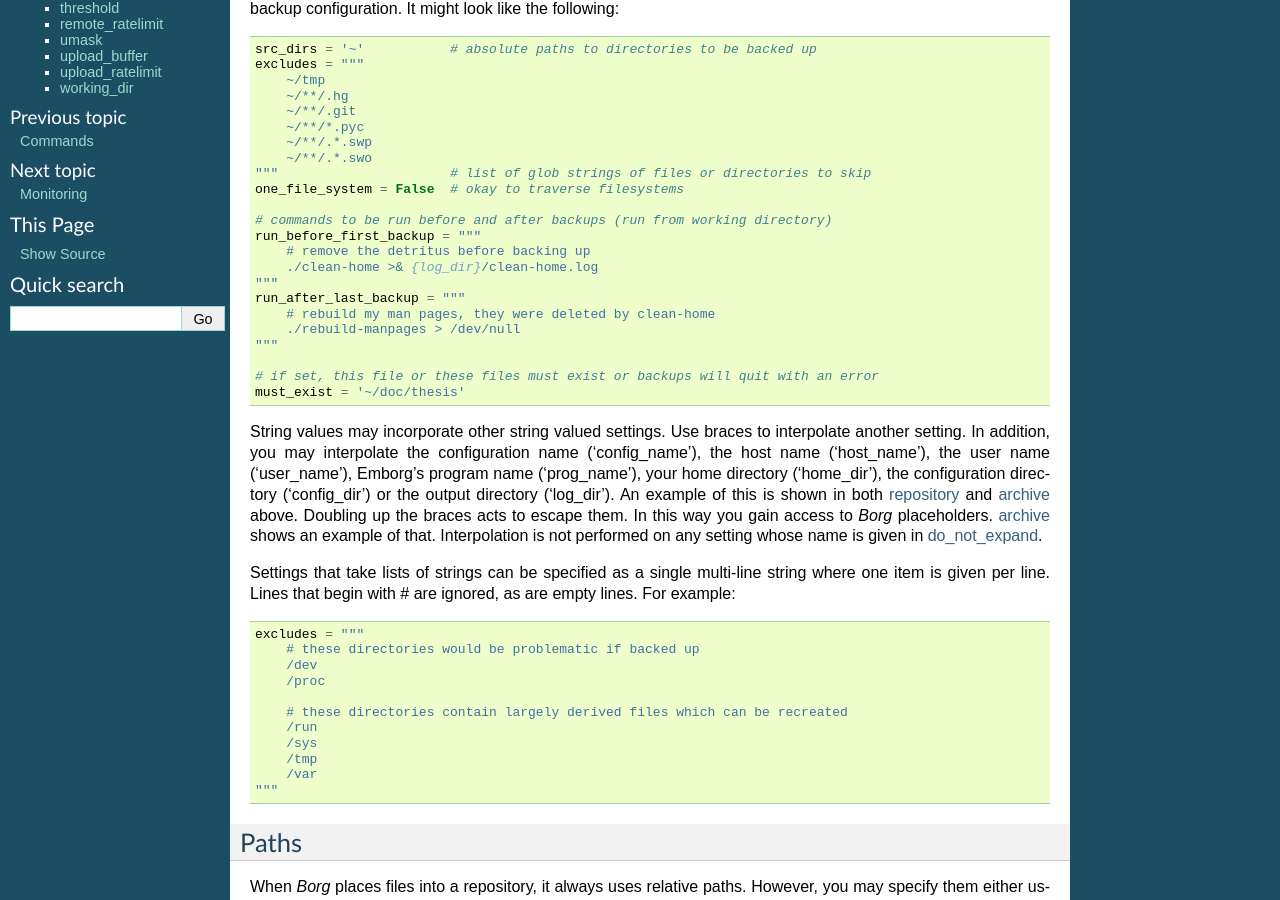
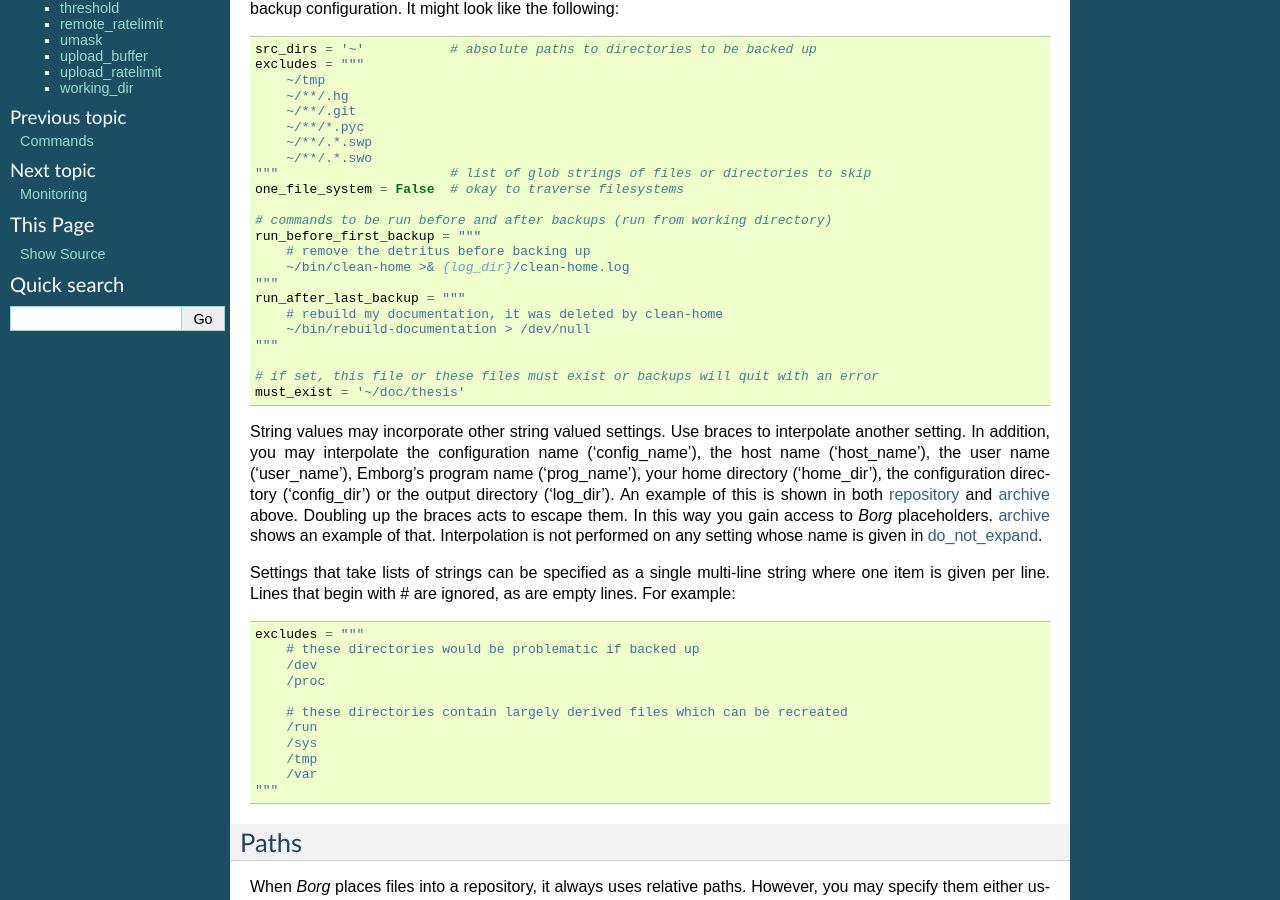
Before and after one commit to KenKundert/emborg, a Sphinx documentation site: the page built from doc/configuring.rst, in a window 1280 px wide and 900 px high, scrolled down 1370 px. Built offline with Sphinx 7.4.7, drawn with Linux system fonts in a browser that asks for light colours; some of the changed text lies outside the part shown.

Commit message:
tweak documentation

```diff
--- a/doc/accessories.rst
+++ b/doc/accessories.rst
@@ -5,6 +5,8 @@
 Accessories
 ===========
 
+.. _borg space:
+
 Borg-Space
 ----------
 
--- a/doc/configuring.rst
+++ b/doc/configuring.rst
@@ -116,11 +116,11 @@ the following:
     # commands to be run before and after backups (run from working directory)
     run_before_first_backup = """
         # remove the detritus before backing up
-        ./clean-home >& {log_dir}/clean-home.log
+        ~/bin/clean-home >& {log_dir}/clean-home.log
     """
     run_after_last_backup = """
-        # rebuild my man pages, they were deleted by clean-home
-        ./rebuild-manpages > /dev/null
+        # rebuild my documentation, it was deleted by clean-home
+        ~/bin/rebuild-documentation > /dev/null
     """
 
     # if set, this file or these files must exist or backups will quit with an error
@@ -1023,6 +1023,16 @@ configuration in a composite configuration with the intent that the commands
 will be run only once regardless whether the configurations are run individually
 or as a group.
 
+For example, the following runs :ref:`borg space` after each back-up to record
+the size history of your repository:
+
+.. code-block:: python
+
+    run_after_backup = [
+        'borg-space -r -m "Repository is now {{size:.2}}." {config_name}'
+    ]
+
+
 .. _run_before_backup:
 .. _run_before_first_backup:
 
```
Also changed, not shown: doc/commands.rst (+8 -8 lines).
